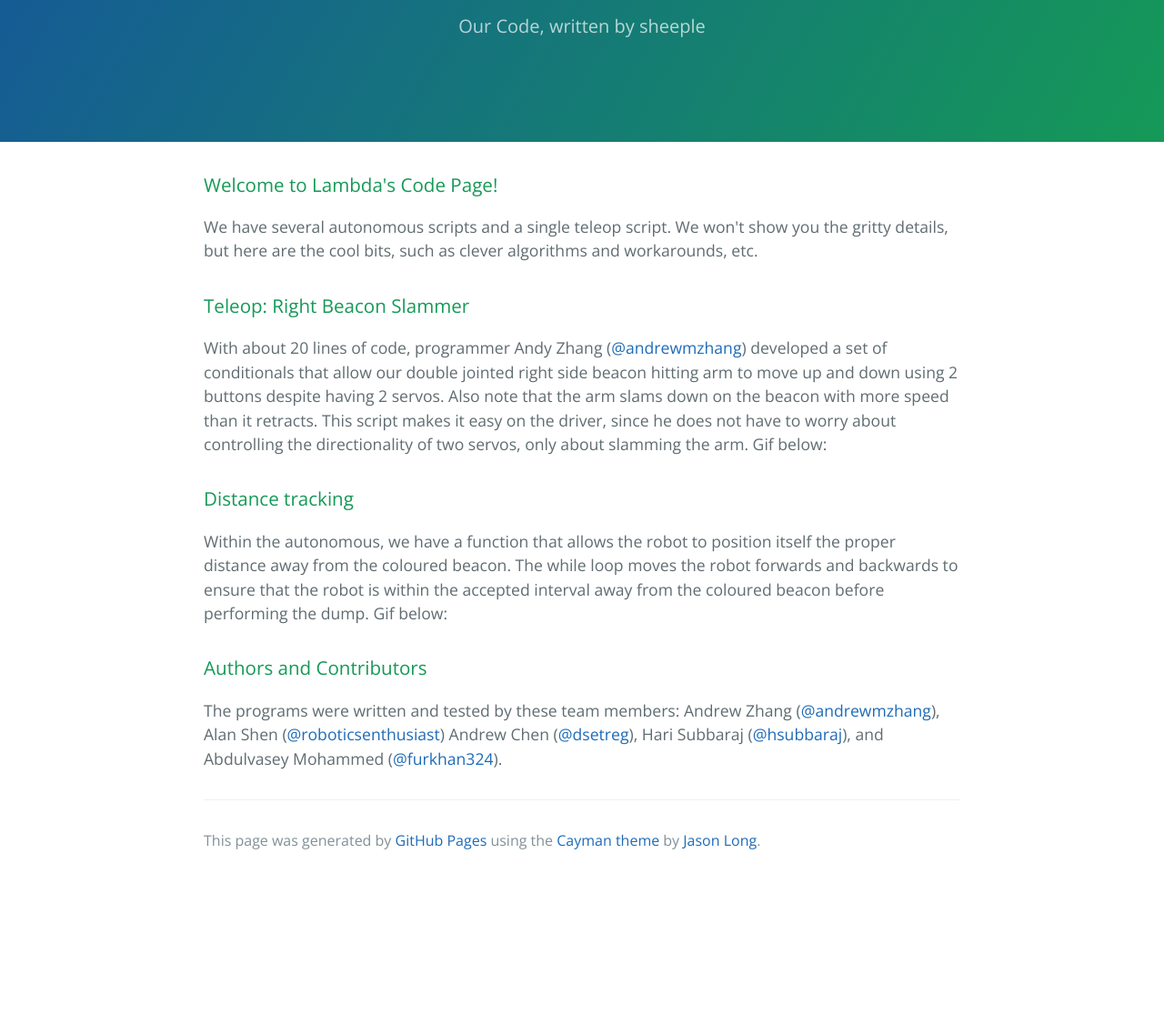
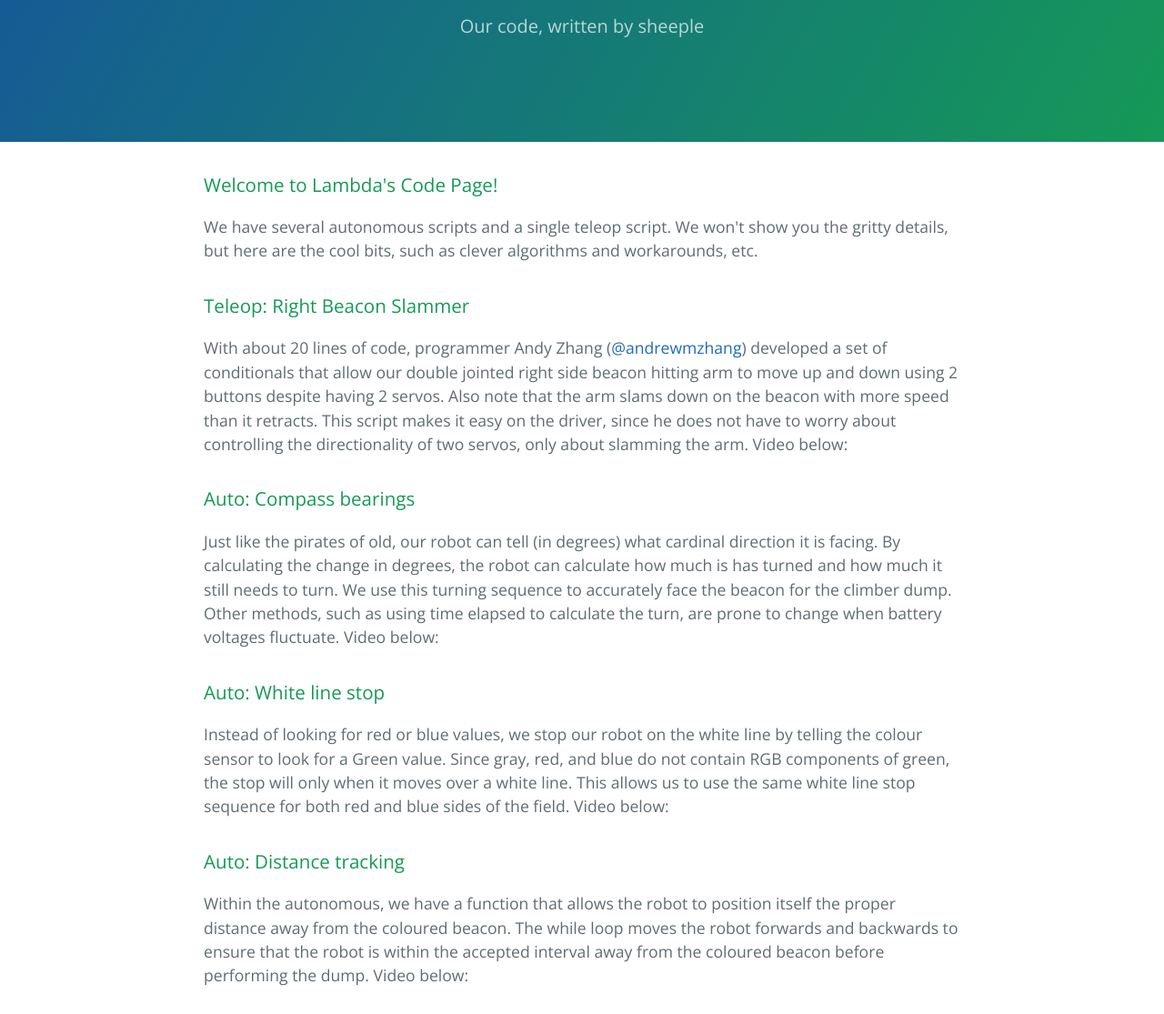
Before and after one commit to lambdaRobotics/lambdarobotics.github.io, a plain HTML site: page index.html in a window 1280 px wide. Shown: the part 161-1276 px from the top of the page at 91% size. Before the commit the page ends 1129 px from the top, so only its background shows below. Drawn offline with nearby package versions, Linux system fonts and the light colour scheme.

Commit message:
Replace master branch with page content via GitHub

```diff
--- a/index.html
+++ b/index.html
@@ -12,7 +12,7 @@
   <body>
     <section class="page-header">
       <h1 class="project-name">Lambda</h1>
-      <h2 class="project-tagline">Our Code, written by sheeple</h2>
+      <h2 class="project-tagline">Our code, written by sheeple</h2>
     </section>
 
     <section class="main-content">
@@ -24,17 +24,27 @@
 <h3>
 <a id="teleop-right-beacon-slammer" class="anchor" href="#teleop-right-beacon-slammer" aria-hidden="true"><span aria-hidden="true" class="octicon octicon-link"></span></a>Teleop: Right Beacon Slammer</h3>
 
-<p>With about 20 lines of code, programmer Andy Zhang (<a href="https://github.com/andrewmzhang" class="user-mention">@andrewmzhang</a>) developed a set of conditionals that allow our double jointed right side beacon hitting arm to move up and down using 2 buttons despite having 2 servos. Also note that the arm slams down on the beacon with more speed than it retracts. This script makes it easy on the driver, since he does not have to worry about controlling the directionality of two servos, only about slamming the arm. Gif below:</p>
+<p>With about 20 lines of code, programmer Andy Zhang (<a href="https://github.com/andrewmzhang" class="user-mention">@andrewmzhang</a>) developed a set of conditionals that allow our double jointed right side beacon hitting arm to move up and down using 2 buttons despite having 2 servos. Also note that the arm slams down on the beacon with more speed than it retracts. This script makes it easy on the driver, since he does not have to worry about controlling the directionality of two servos, only about slamming the arm. Video below:</p>
 
 <h3>
-<a id="distance-tracking" class="anchor" href="#distance-tracking" aria-hidden="true"><span aria-hidden="true" class="octicon octicon-link"></span></a>Distance tracking</h3>
+<a id="auto-compass-bearings" class="anchor" href="#auto-compass-bearings" aria-hidden="true"><span aria-hidden="true" class="octicon octicon-link"></span></a>Auto: Compass bearings</h3>
 
-<p>Within the autonomous, we have a function that allows the robot to position itself the proper distance away from the coloured beacon. The while loop moves the robot forwards and backwards to ensure that the robot is within the accepted interval away from the coloured beacon before performing the dump. Gif below:</p>
+<p>Just like the pirates of old, our robot can tell (in degrees) what cardinal direction it is facing. By calculating the change in degrees, the robot can calculate how much is has turned and how much it still needs to turn. We use this turning sequence to accurately face the beacon for the climber dump. Other methods, such as using time elapsed to calculate the turn, are prone to change when battery voltages fluctuate. Video below:</p>
+
+<h3>
+<a id="auto-white-line-stop" class="anchor" href="#auto-white-line-stop" aria-hidden="true"><span aria-hidden="true" class="octicon octicon-link"></span></a>Auto: White line stop</h3>
+
+<p>Instead of looking for red or blue values, we stop our robot on the white line by telling the colour sensor to look for a Green value. Since gray, red, and blue do not contain RGB components of green, the stop will only when it moves over a white line. This allows us to use the same white line stop sequence for both red and blue sides of the field. Video below:</p>
+
+<h3>
+<a id="auto-distance-tracking" class="anchor" href="#auto-distance-tracking" aria-hidden="true"><span aria-hidden="true" class="octicon octicon-link"></span></a>Auto: Distance tracking</h3>
+
+<p>Within the autonomous, we have a function that allows the robot to position itself the proper distance away from the coloured beacon. The while loop moves the robot forwards and backwards to ensure that the robot is within the accepted interval away from the coloured beacon before performing the dump. Video below:</p>
 
 <h3>
 <a id="authors-and-contributors" class="anchor" href="#authors-and-contributors" aria-hidden="true"><span aria-hidden="true" class="octicon octicon-link"></span></a>Authors and Contributors</h3>
 
-<p>The programs were written and tested by these team members: Andrew Zhang (<a href="https://github.com/andrewmzhang" class="user-mention">@andrewmzhang</a>), Alan Shen (<a href="https://github.com/roboticsenthusiast" class="user-mention">@roboticsenthusiast</a>) Andrew Chen (<a href="https://github.com/dsetreg" class="user-mention">@dsetreg</a>), Hari Subbaraj (<a href="https://github.com/hsubbaraj" class="user-mention">@hsubbaraj</a>), and Abdulvasey Mohammed (<a href="https://github.com/furkhan324" class="user-mention">@furkhan324</a>).</p>
+<p>The programs were written and tested by these team members: Andrew Zhang (<a href="https://github.com/andrewmzhang" class="user-mention">@andrewmzhang</a>), Alan Shen (<a href="https://github.com/roboticsenthusiast" class="user-mention">@roboticsenthusiast</a>) Andrew Chen (<a href="https://github.com/dsetreg" class="user-mention">@dsetreg</a>), Hari Subbaraj (<a href="https://github.com/hsubbaraj" class="user-mention">@hsubbaraj</a>), and Abdulvasey Mohammed (<a href="https://github.com/furkhan324" class="user-mention">@furkhan324</a>). Feel free to ask any Lambda member to explain how the code works. While you're at it, say hi to our lamb, Da!</p>
 
       <footer class="site-footer">
 
```
Also changed, not shown: params.json (+1 -1 lines).
